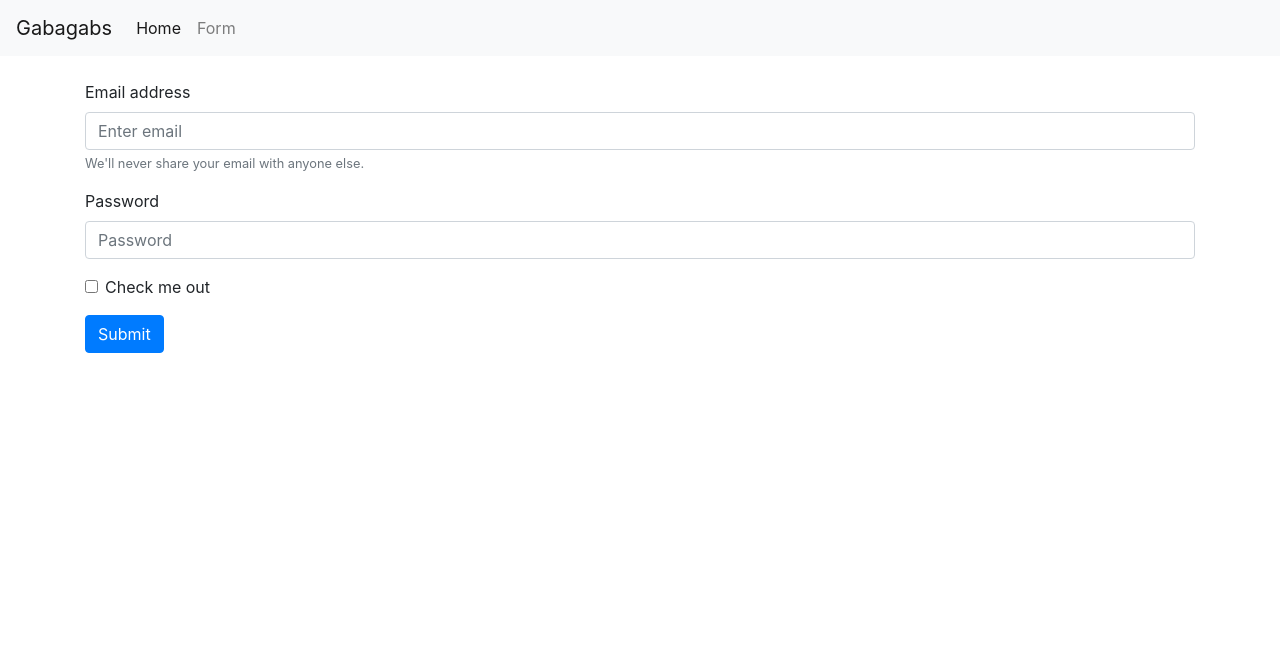
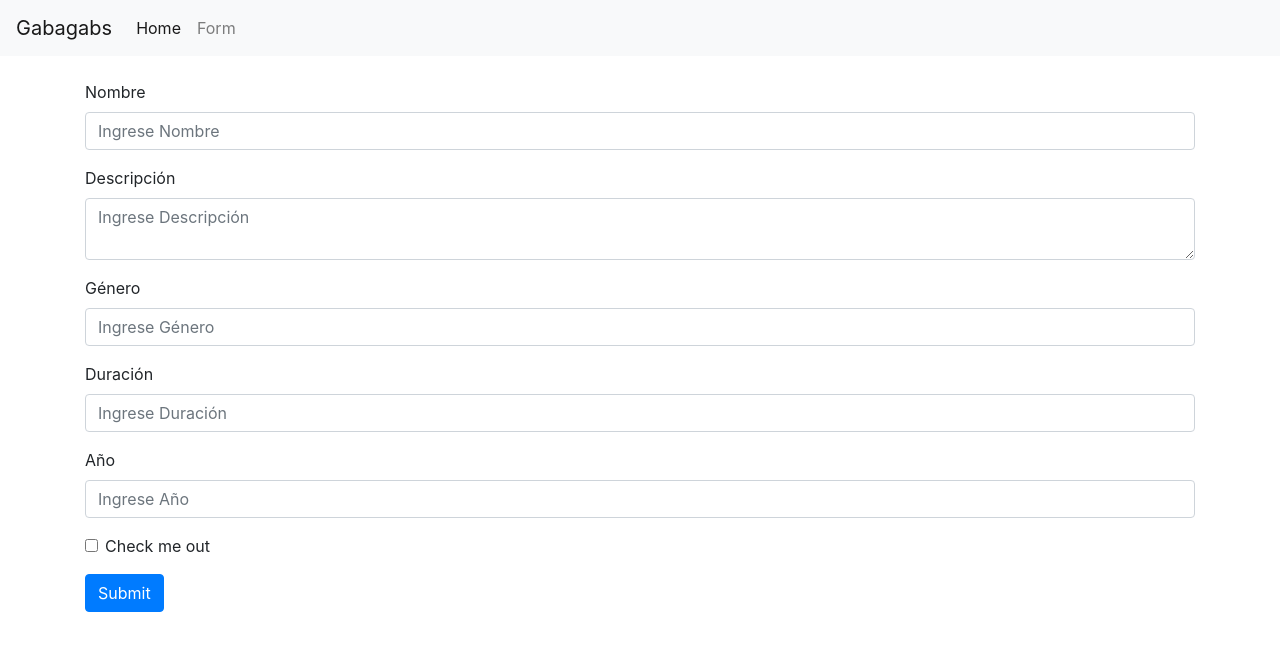
Before and after one commit to PeterGabrielVE/moviescrud, an Angular app: page /form in a window 1280 px wide. Shown: the top 650 px of the page. Built offline with nearby package versions, Linux system fonts and the light colour scheme.

Commit message:
Read movies. Cors

```diff
--- a/src/app/app.module.ts
+++ b/src/app/app.module.ts
@@ -6,6 +6,8 @@ import { AppComponent } from './app.component';
 import { HomeComponent } from './home/home.component';
 import { FormComponent } from './form/form.component';
 import { Route, RouterModule } from '@angular/router';
+import { HttpClientModule } from '@angular/common/http';
+
 
 const routes : Route[] = [
   {path:'', component: HomeComponent},
@@ -22,7 +24,8 @@ const routes : Route[] = [
   imports: [
     BrowserModule,
     AppRoutingModule,
-    RouterModule.forRoot(routes)
+    RouterModule.forRoot(routes),
+    HttpClientModule
   ],
   providers: [],
   bootstrap: [AppComponent]
--- a/src/app/form/form.component.html
+++ b/src/app/form/form.component.html
@@ -1,13 +1,25 @@
 <form>
   <div class="form-group">
-    <label for="exampleInputEmail1">Email address</label>
-    <input type="email" class="form-control" id="exampleInputEmail1" aria-describedby="emailHelp" placeholder="Enter email">
-    <small id="emailHelp" class="form-text text-muted">We'll never share your email with anyone else.</small>
+    <label for="name">Nombre</label>
+    <input type="text" class="form-control" id="name"  placeholder="Ingrese Nombre">
   </div>
   <div class="form-group">
-    <label for="exampleInputPassword1">Password</label>
-    <input type="password" class="form-control" id="exampleInputPassword1" placeholder="Password">
+    <label for="description">Descripción</label>
+    <textarea type="text" class="form-control" id="description"  placeholder="Ingrese Descripción"></textarea>
   </div>
+  <div class="form-group">
+    <label for="genere">Género</label>
+    <input type="text" class="form-control" id="genere"  placeholder="Ingrese Género">
+  </div>
+  <div class="form-group">
+    <label for="duration">Duración</label>
+    <input type="text" class="form-control" id="duration"  placeholder="Ingrese Duración">
+  </div>
+  <div class="form-group">
+    <label for="year">Año</label>
+    <input type="text" class="form-control" id="year"  placeholder="Ingrese Año">
+  </div>
+
   <div class="form-group form-check">
     <input type="checkbox" class="form-check-input" id="exampleCheck1">
     <label class="form-check-label" for="exampleCheck1">Check me out</label>
--- a/src/app/home/home.component.html
+++ b/src/app/home/home.component.html
@@ -2,21 +2,21 @@
   <thead class="thead-dark">
     <tr>
       <th>#</th>
-      <th>First Name</th>
-      <th>Last Name</th>
+      <th>Nombre</th>
+      <th>Genero</th>
+      <th>Año</th>
+      <th>Duración</th>
     </tr>
   </thead>
   <tbody>
-    <tr>
+    <tr *ngFor="let movie of movies">
       <th scope="row">1</th>
-      <td>Mark</td>
-      <td>Otto</td>
+      <td>{{movie.name}}</td>
+      <td>{{movie.genere}}</td>
+      <td>{{movie.year}}}</td>
+      <td>{{movie.duration}}</td>
     </tr>
-    <tr>
-      <th scope="row">2</th>
-      <td>Jacob</td>
-      <td>Thornton</td>
-    </tr>
+
   </tbody>
 </table>
 <form>
--- a/src/app/home/home.component.ts
+++ b/src/app/home/home.component.ts
@@ -1,4 +1,8 @@
 import { Component, OnInit } from '@angular/core';
+import { MoviesService } from '../services/movies.service';
+import { HttpClient } from '@angular/common/http';
+import { Movie } from '../interfaces/movies';
+
 
 @Component({
   selector: 'app-home',
@@ -7,7 +11,15 @@ import { Component, OnInit } from '@angular/core';
 })
 export class HomeComponent implements OnInit {
 
-  constructor() { }
+  API_ENDPOINT = 'http://localhost:8000/api';
+  movies: Movie[];
+
+  constructor(private movieService: MoviesService, private httpClient: HttpClient) {
+    httpClient.get(this.API_ENDPOINT + '/movies').subscribe((data : Movie[]) =>{
+      this.movies = data;
+      console.log(data);
+    });
+  }
 
   ngOnInit() {
   }
```
Also changed, not shown: 1 other file (tests, documents, lock files or other folders).
